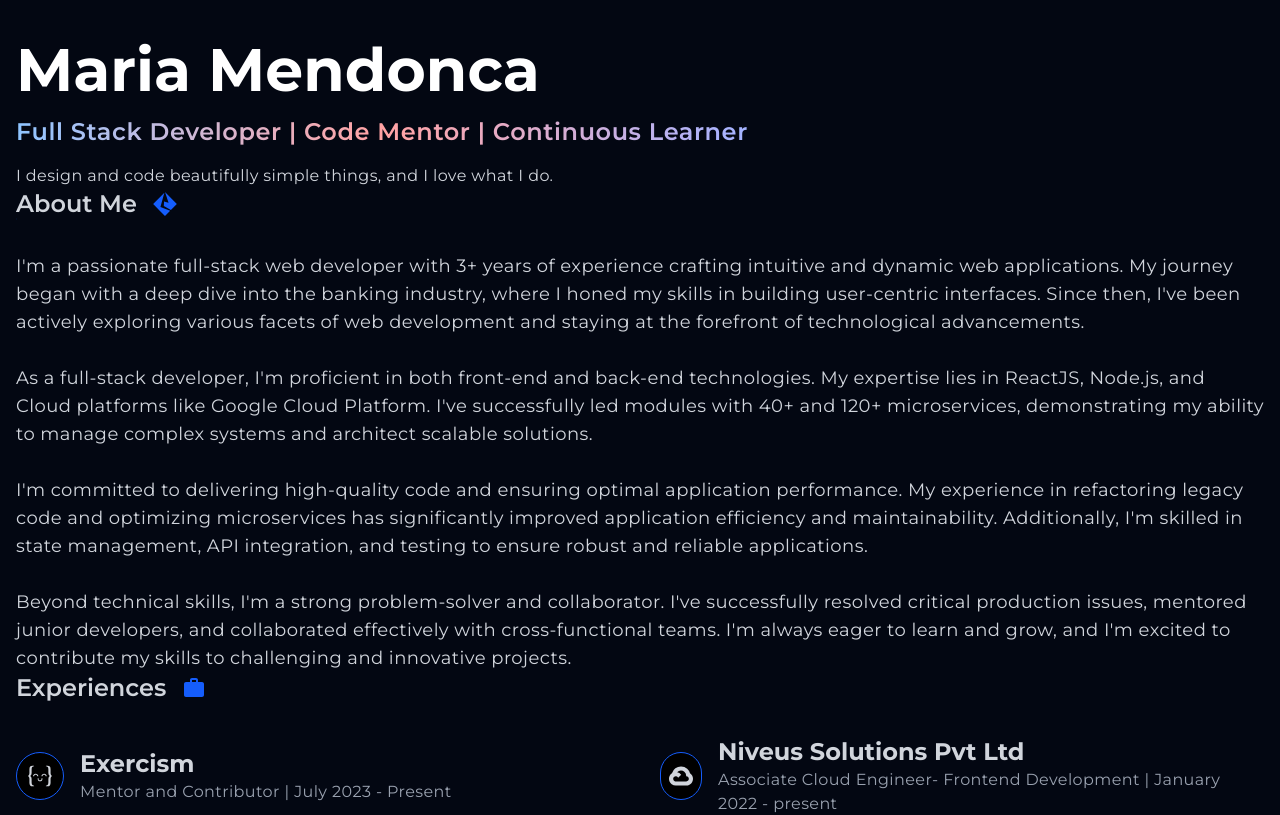
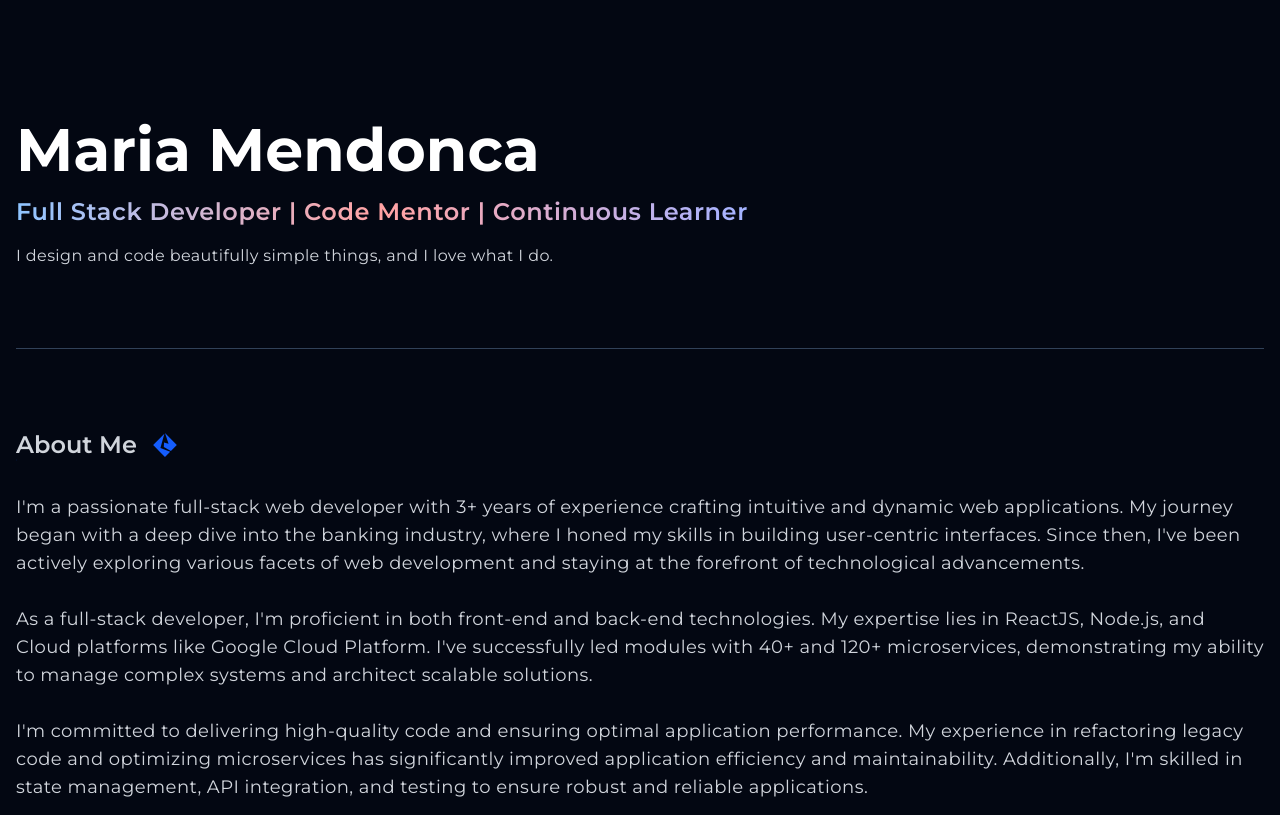
Before and after one commit to mendoncamaria/portfolio-next, a Next.js app: page / in a window 1280 px wide. Shown: the top 815 px of the page. Built offline with nearby package versions, Linux system fonts and the light colour scheme.

Commit message:
upgraded v5

```diff
--- a/app/globals.css
+++ b/app/globals.css
@@ -2,8 +2,6 @@
 
 @layer components {
   .wrapper {
-    /* @apply border-b-[1px] border-b-slate-700 py-20; */
-    /* instead of: @apply border-b-slate-700; */
-    border-bottom-color: #334155; /* slate-700 */
+    @apply border-b border-slate-700 py-20;
   }
 }
--- a/components/Banner.tsx
+++ b/components/Banner.tsx
@@ -1,6 +1,3 @@
-import Image from 'next/image';
-import ProfileImg from '../public/img/profilepic.jpeg';
-
 const Banner = () => {
   const getJobRole = () =>
     `Full Stack Developer   |   Code Mentor   |   Continuous Learner`;
```
Also changed, not shown: 1 other file (tests, documents, lock files or other folders).
